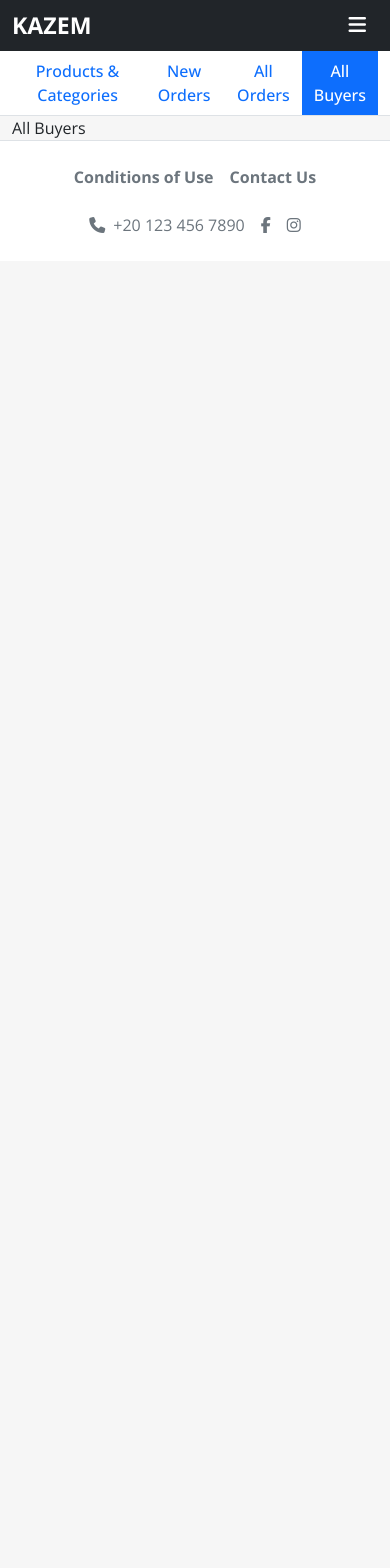
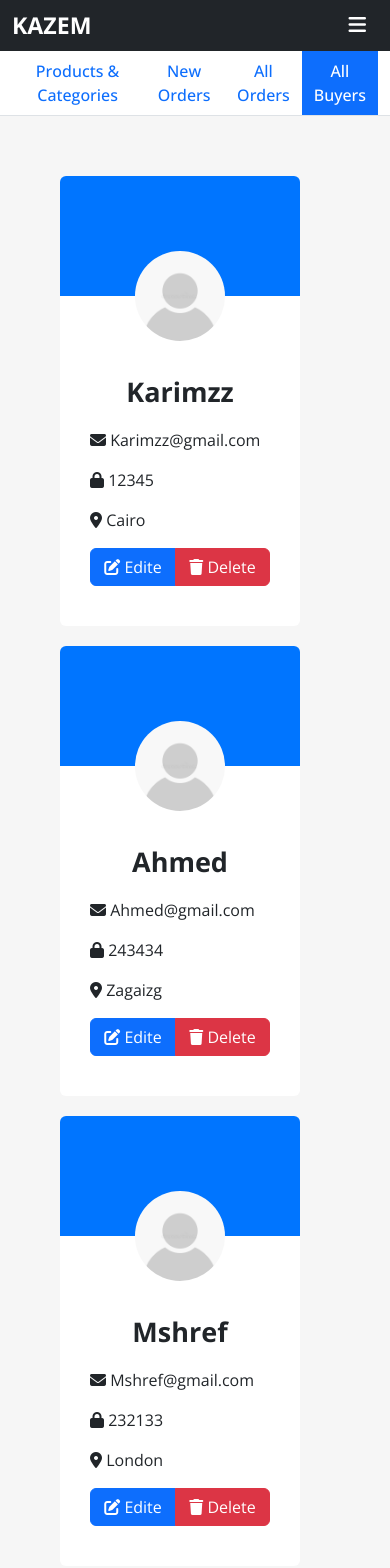
Before and after one commit to AhmedMagdyNoser/KAZEM-Online-Shopping, a React (Create React App) app: page /#/admin/allBuyers in a window 390 px wide. Shown: the top 1568 px of the page. Before the commit the page ends 844 px from the top, so only its background shows below. Built offline with nearby package versions, Linux system fonts and the light colour scheme.

Commit message:
All Buyers Page Finished

```diff
--- /dev/null
+++ b/src/Component/Buyer/BuyerInfo.js
@@ -0,0 +1,25 @@
+import React from 'react'
+import profile from './../../Images/profile.jpg'
+
+const BuyerInfo = ({name , email , password , address}) => {
+    return (
+        <div className='kcard'>
+            <div className='image'>
+                <img alt='Profile' src={profile} />
+            </div>
+            <div className='info'>
+                <h2>{name}</h2>
+                <p><i class="fa-solid fa-envelope"></i> {email}</p>
+                <p> <i class="fa-solid fa-lock"></i> {password}</p>
+                <p> <i class="fa-solid fa-location-dot"></i> {address}</p>
+                <div className='btn-group d-flex justify-content-between'>
+                    <button className='btn btn-primary'><i class="fa-solid fa-pen-to-square"></i> Edite</button>
+                    <button className='btn btn-danger'><i class="fa-sharp fa-solid fa-trash"></i> Delete</button>
+                </div>
+            </div>
+
+        </div>
+    )
+}
+
+export default BuyerInfo
--- a/src/Pages/Admin/AdminAllBuyers.js
+++ b/src/Pages/Admin/AdminAllBuyers.js
@@ -1,11 +1,49 @@
 import AdminTabs from "../../Component/Admin/AdminTabs";
+import BuyerInfo from "../../Component/Buyer/BuyerInfo";
 
 export default function AdminAllBuyers() {
+
+  const Buyers = [
+    {
+      name : "Karimzz" ,
+      email : "Karimzz@gmail.com" ,
+      password : "12345" ,
+      address : "Cairo"
+    } ,
+    {
+      name : "Ahmed" ,
+      email : "Ahmed@gmail.com" ,
+      password : '243434' ,
+      address : "Zagaizg"
+    } ,
+    {
+      name  :"Mshref" ,
+      email : "Mshref@gmail.com",
+      password : "232133"  ,
+      address : "London"
+    } ,
+    {
+      name : "Ziad" ,
+      email : "Ziad@gmail.com" ,
+      password : "43432432" ,
+      address : "Alex"
+    } ,
+    {
+      name : "Moahmed" ,
+      email : "Moahmed@gmail.com"  ,
+      password : "23232" ,
+      address : "US"
+    }
+  ]
   return (
     <div>
       <AdminTabs active='All Buyers' />
-      <div className="container">
-        All Buyers
+      <div className="container kcontainer">
+          {
+            Buyers.map((item)=>{
+              return <BuyerInfo name={item.name} email={item.email} password={item.password} address={item.address} />
+            })
+          }
       </div>
     </div>
   )
--- a/src/Styles/master.css
+++ b/src/Styles/master.css
@@ -16,3 +16,101 @@ body {
   grid-template-columns: repeat(auto-fit, minmax(150px, auto));
   gap: 20px;
 }
+
+
+
+/* Start All Buyer Sction  */
+
+.kcard{
+  width: 300px;
+  height: 450px;
+  margin-right:30px ;
+  margin-bottom: 20px;
+  background-color: white;
+  border-radius: 6px;
+
+}
+
+.kcontainer{
+  display: flex;
+  flex-wrap: wrap;
+  min-height: 100vh;
+  padding: 60px 0;
+
+}
+
+.kcard .image{
+  height: 120px;
+  background-color: #0075FF;
+  position: relative;
+  border-top-right-radius: 6px;
+  border-top-left-radius: 6px;
+
+
+}
+.kcard .image img{
+  width: 110px;
+  height: 110px;
+  border-radius: 50%;
+  position: absolute;
+  left: 50%;
+  bottom: 0;
+  transform: translate(-50% , 50%);
+}
+.kcard .info{
+  margin-top: 80px;
+  padding: 0 30px;
+}
+
+.kcard h2{
+  text-align: center;
+  margin-bottom: 20px;
+  font-weight: bold;
+  font-size: 27px;
+
+}
+
+@media(max-width :1200px)
+{
+  .kcard{
+    width: 270px;
+  }
+
+  .kcard .image img{
+    width: 90px;
+    height: 90px;
+  }
+}
+
+
+@media(max-width :767px)
+{
+
+  .kcard{
+    width: 240px;
+  }
+
+  .kcard .image img{
+    width: 90px;
+    height: 90px;
+  }
+}
+
+@media(max-width :570px)
+{
+
+  .kcontainer{
+    flex-direction: column;
+    align-items: center;
+  }
+  .kcard{
+    width: 240px;
+  }
+
+  .kcard .image img{
+    width: 90px;
+    height: 90px;
+  }
+}
+
+/* End All Buyer Sction  */
```
Also changed, not shown: src/Images/profile.jpg (added), 1 other file (tests, documents, lock files or other folders).
